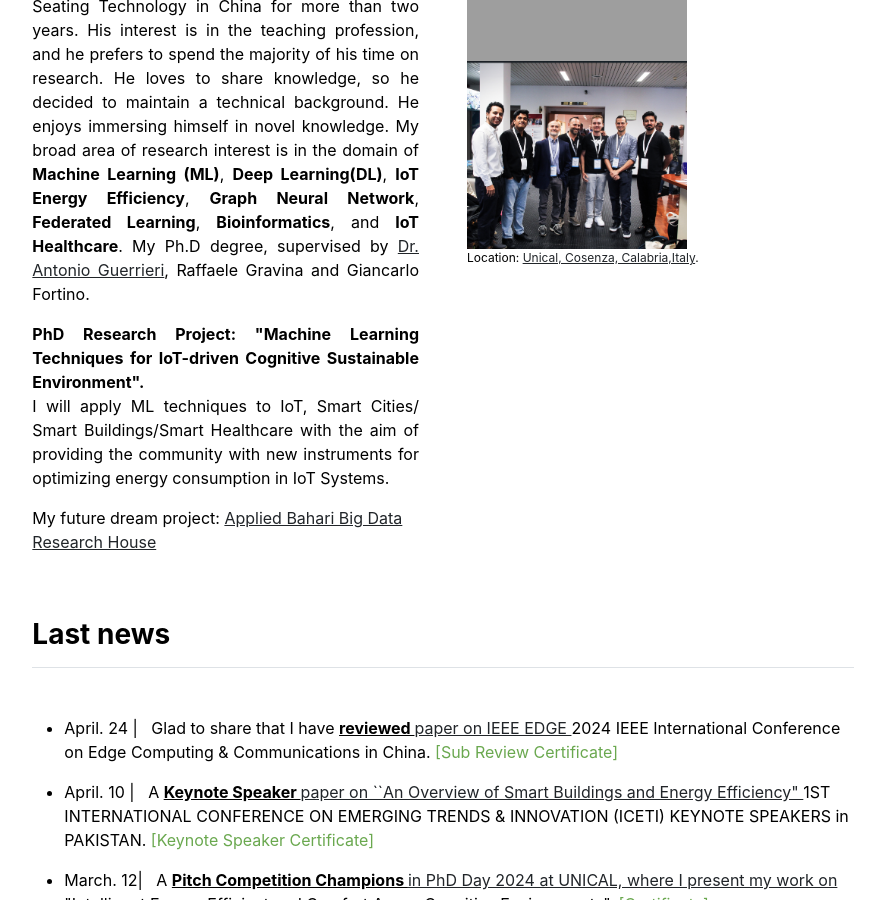
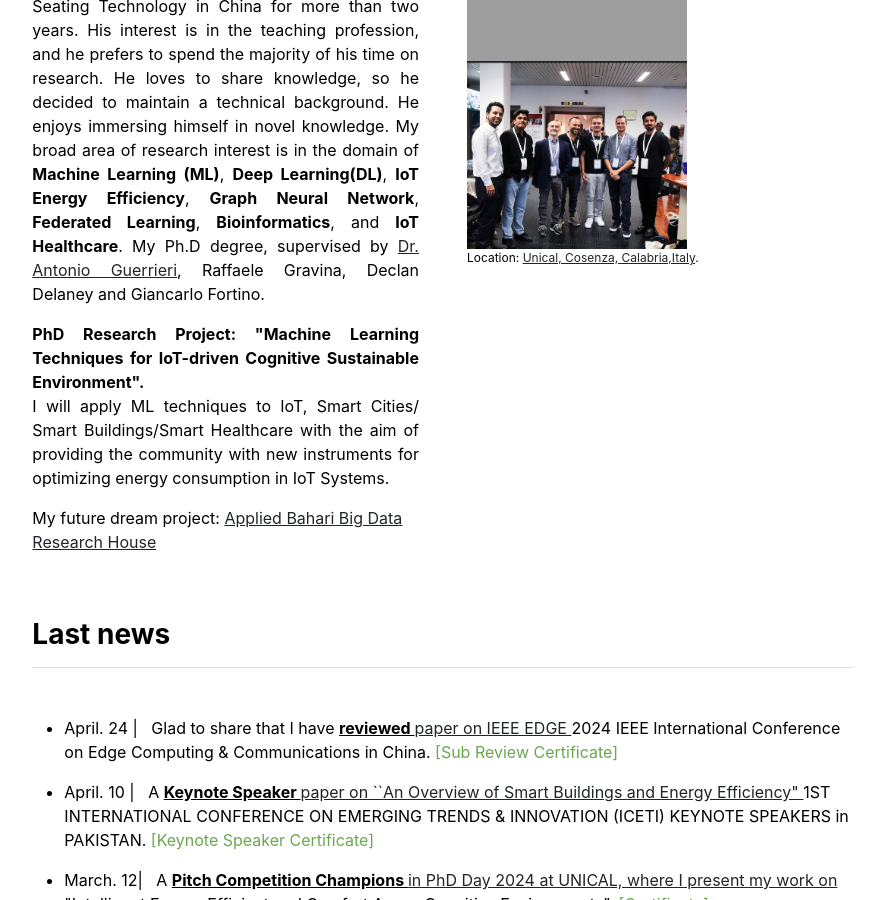
Before and after one commit to babulcseian/babulcseian.github.io, a Jekyll site: the page built from index.md, in a window 1280 px wide and 900 px high, scrolled down 533 px. Shown: the whole window, without its empty margins (197-1076 px from the left). Built offline with Jekyll 4.4.1, drawn with Linux system fonts in a browser that asks for light colours; a style sheet for code colours, icons or effects is not loaded.

Commit message:
Update home.html

```diff
--- a/_layouts/home.html
+++ b/_layouts/home.html
@@ -13,7 +13,9 @@
        Besides, Mr. Islam carried out a job as a data scientist at Zhejiang Seating Technology in China for more than two years.
        His interest is in the teaching profession, and he prefers to spend the majority of his time on research.
        He loves to share knowledge, so he decided to maintain a technical background. He enjoys immersing himself in novel knowledge.
-       My broad area of research interest is in the domain of <strong>Machine Learning (ML)</strong>, <strong>Deep Learning(DL)</strong>, <strong>IoT Energy Efficiency</strong>, <strong>Graph Neural Network</strong>, <strong>Federated Learning</strong>, <strong>Bioinformatics</strong>, and <strong> IoT Healthcare</strong>. My Ph.D degree, supervised by <a class="other" href='https://www.icar.cnr.it/persone/guerrieri/'> Dr. Antonio Guerrieri</a>, Raffaele Gravina and Giancarlo Fortino.</p>
+       My broad area of research interest is in the domain of <strong>Machine Learning (ML)</strong>, <strong>Deep Learning(DL)</strong>, <strong>IoT Energy Efficiency</strong>, <strong>Graph Neural Network</strong>, <strong>Federated Learning</strong>, <strong>Bioinformatics</strong>, and <strong> IoT Healthcare</strong>.
+
+       My Ph.D degree, supervised by <a class="other" href='https://www.icar.cnr.it/persone/guerrieri/'> Dr. Antonio Guerrieri</a>, Raffaele Gravina, Declan Delaney and Giancarlo Fortino.</p>
     <p align="justify">
  <strong> PhD Research Project: "Machine Learning Techniques for IoT-driven Cognitive Sustainable Environment". </strong> <br>
 I will apply ML techniques to IoT, Smart Cities/ Smart Buildings/Smart Healthcare with the aim of providing the community with new instruments for optimizing energy consumption in IoT Systems.</p>
```
